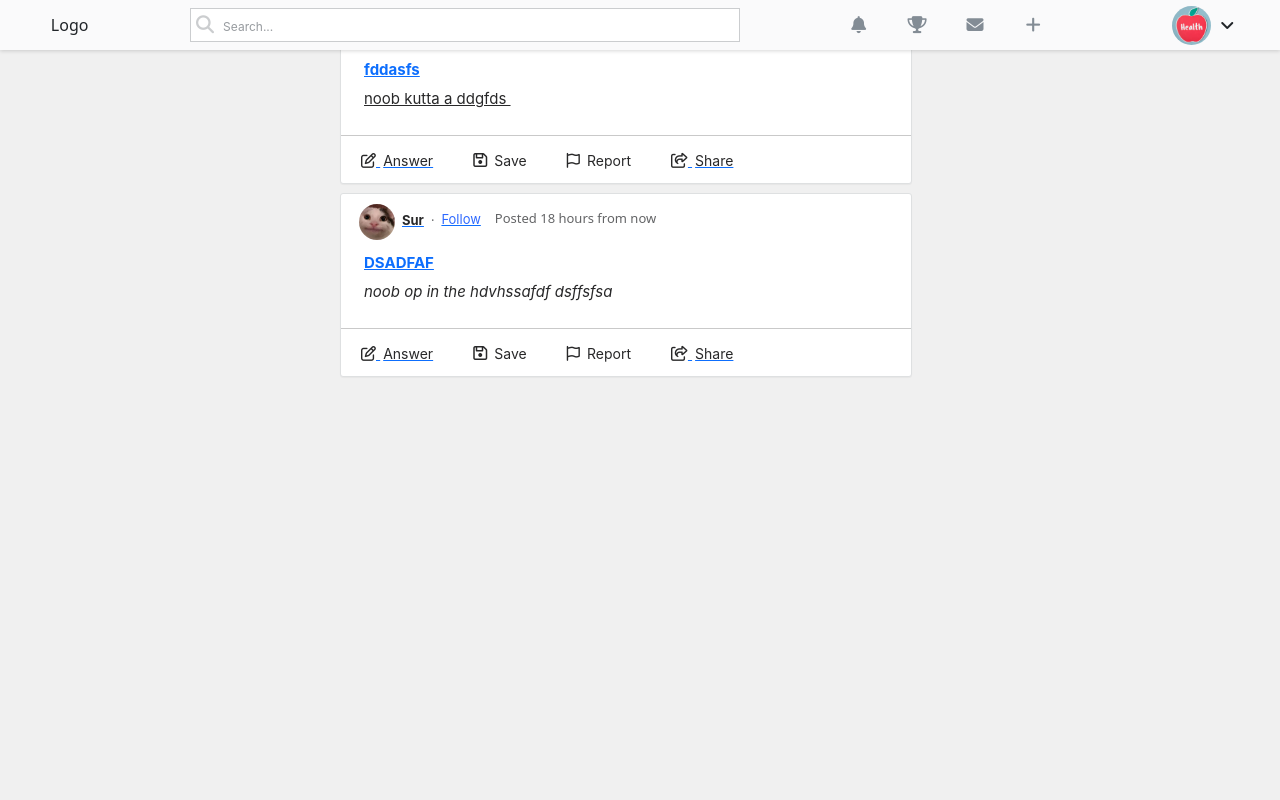
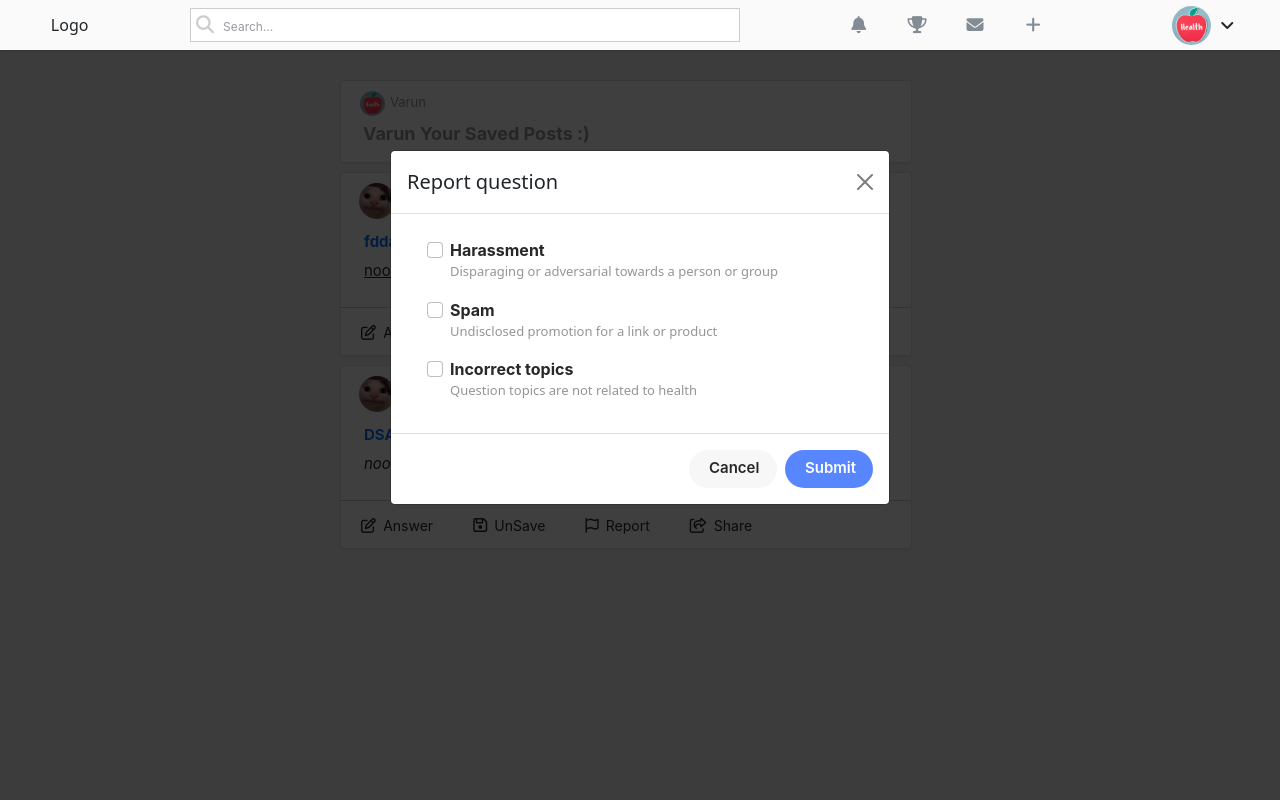
Before and after one commit to VarunLanjhara/HaleAndHearty, a Django app: page /savedposts/ in a window 1280 px wide, after a click on "Report". Run offline with Django 3.2, Linux system fonts and the light colour scheme; a user stored in the database is signed in; data comes from the database, SQL or seed files in the repository; both versions use the stored data as it was after the commit; some libraries are stand-ins or nearby versions.

Commit message:
fixed Bugs

```diff
--- a/templates/favouritelist.html
+++ b/templates/favouritelist.html
@@ -20,6 +20,12 @@
     return new bootstrap.Tooltip(tooltipTriggerEl)
     })
 </script>
+
+<style>
+    a{
+        text-decoration: none;
+    }
+</style>
 <body style="background-color: rgba(165, 165, 165, 0.164);">
 
     <header class="navbarr">
@@ -137,6 +143,20 @@
 
       </script>
 
+<div class="topspacehahah">
+
+</div>
+
+<div class="useraskquestiontop">
+    <!-- <a href="{% url 'ask_question' %}"> -->
+        <div class="top">
+            <img src="{{request.user.profile.image.url}}" alt="" width="28px" height="28px">
+            <p>{{request.user}}</p>
+        </div>
+        <h3>{{request.user}} Your Saved Posts :)</h3>
+    <!-- </a> -->
+  </div>
+
     {% for post in haha %}
     {% if post %}
       <div class="postdivgobrr">
@@ -164,10 +184,12 @@
                     </div>
                 </a>
                 <a>
-                    <div class="save-field">
-                        <i class="far fa-save"></i>
-                        <span class="save">Save</span>
-                    </div>
+                    <a href="{% url 'post_detail' post.pk %}">
+                        <div class="save-field">
+                            <i class="far fa-save"></i>
+                            <span class="save">UnSave</span>
+                        </div>
+                    </a>
                 </a>
                 <div class="report-field" data-bs-toggle="modal" data-bs-target="#modalofreport">
                     <i class="far fa-flag"></i>
@@ -187,5 +209,37 @@
     {% endif %}
   {% endfor %}
 
+  <div class="modal fade" id="modalofreport" data-bs-backdrop="static" data-bs-keyboard="false" tabindex="-1" aria-labelledby="staticBackdropLabel" aria-hidden="true">
+    <div class="modal-dialog">
+      <div class="modal-content" style="margin-top: 150px;">
+            <div class="modal-header">
+            <h5 class="modal-title" id="staticBackdropLabel">Report question</h5>
+            <button type="button" class="btn-close" data-bs-dismiss="modal" aria-label="Close"></button>
+            </div>
+            <div class="modal-body modalreportchecks">
+                <div class="form-check">
+                    <input class="form-check-input" type="checkbox" value = "" id="flexCheckDefault" onchange="document.getElementById('submitbtn').disabled = !this.checked">
+                    <label class="form-check-label" for="flexCheckDefault">Harassment</label>
+                    <p>Disparaging or adversarial towards a person or group</p>
+                </div>
+                <div class="form-check">
+                    <input class="form-check-input" type="checkbox" value = "" id="flexCheckDefault" onchange="document.getElementById('submitbtn').disabled = !this.checked">
+                    <label class="form-check-label" for="flexCheckDefault">Spam</label>
+                    <p>Undisclosed promotion for a link or product</p>
+                </div>
+                <div class="form-check">
+                    <input class="form-check-input" type="checkbox" value = "" id="flexCheckDefault" onchange="document.getElementById('submitbtn').disabled = !this.checked">
+                    <label class="form-check-label" for="flexCheckDefault">Incorrect topics</label>
+                    <p>Question topics are not related to health</p>
+                </div>
+            </div>
+            <div class="modal-footer modalreportbottom">
+            <button type="button" class="cancelbtn" data-bs-dismiss="modal">Cancel</button>
+            <a href="{% url 'home' %}"><button type="button" class="submitbtn" id = "submitbtn" disabled>Submit</button></a>
+        </div>
+      </div>
+    </div>
+  </div>
+
 </body>
 </html>
```
Also changed, not shown: templates/home.html (+6 -4 lines), db.sqlite3.
